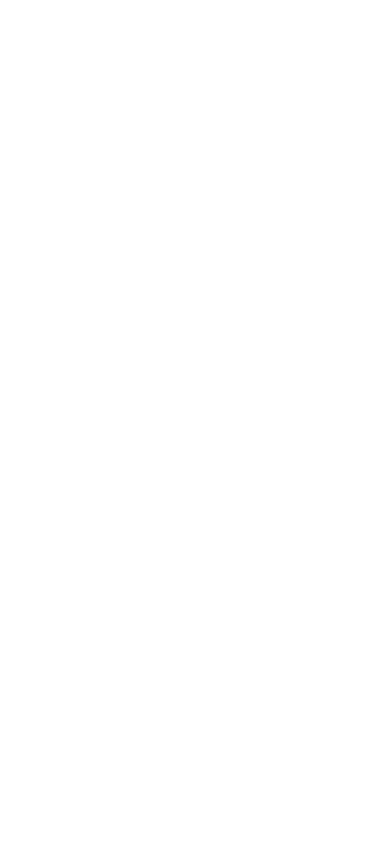
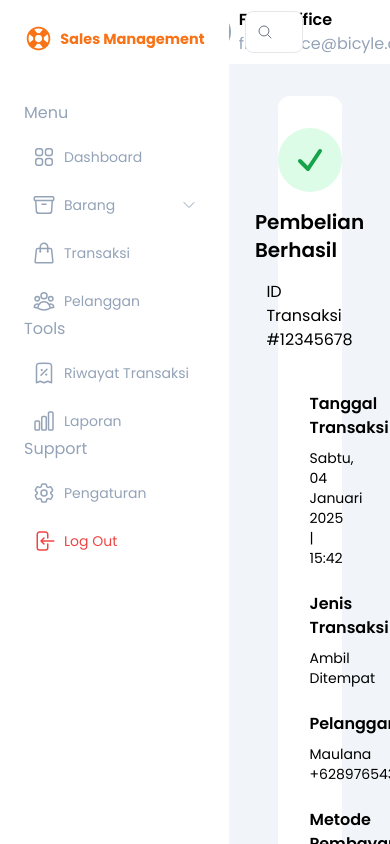
Before and after one commit to wahyusetiadi/FE_TransaksiSepeda, a React (Vite) app: page /transaksi/pembayaran in a window 390 px wide. Before the commit this address had no page. Built offline with nearby package versions, Linux system fonts and the light colour scheme.

Commit message:
refactor, feact: refactor ContentLayout change responsive, add feature cetak struk

```diff
--- a/src/App.jsx
+++ b/src/App.jsx
@@ -9,12 +9,13 @@ import { ItemsPage } from "./pages/items";
 import { AddItems } from "./pages/items/AddItems";
 import { EditItems } from "./pages/items/EditItems";
 import { AddTransactions } from "./pages/Transactions/addTransactions";
+import { Payment } from "./pages/Transactions/Payment";
 
 function App() {
   const [count, setCount] = useState(0);
 
   return (
-    <div className="bg-slate-100">
+    <div className="bg-slate-100 w-full">
       <BrowserRouter>
         <Routes>
           <Route path="/" element={<Auth />} />
@@ -24,6 +25,7 @@ function App() {
           <Route path="/barang/edit-barang/:idBarang" element={<EditItems />} />
           <Route path="/transaksi" element={<Transactions />} />
           <Route path="/transaksi/tambah-transaksi" element={<AddTransactions />} />
+          <Route path="/transaksi/pembayaran" element={<Payment />} />
         </Routes>
       </BrowserRouter>
     </div>
--- a/src/components/molecules/Card/index.jsx
+++ b/src/components/molecules/Card/index.jsx
@@ -3,7 +3,7 @@ import React from "react";
 
 export const Card = ({ title, number, info, percentInfo, icon, colorPercent }) => {
   return (
-    <button className="xl:w-auto 2xl:w-[255px] flex flex-col gap-2 justify-center h-[121px] px-6 py-6 bg-slate-100 text-left rounded-2xl focus:bg-[#222222] focus:text-white">
+    <button className=" w-[255px] flex flex-col gap-2 justify-center h-[121px] px-6 py-6 bg-slate-100 text-left rounded-2xl focus:bg-[#222222] focus:text-white text-nowrap">
       <div className="w-full flex text-nowrap">
         <p className="text-sm">{title}</p>
         <div className="w-full flex justify-end pr-2">
--- a/src/components/molecules/SearchField/index.jsx
+++ b/src/components/molecules/SearchField/index.jsx
@@ -3,7 +3,7 @@ import { MagnifyingGlassIcon } from "@heroicons/react/24/outline";
 
 export const SeacrhField = ({ serachQuery, onSearchChange}) => {
   return (
-    <div className="w-[400px] flex flex-col justify-center">
+    <div className="w-auto flex flex-col justify-center">
       <div className="relative">
         <input
           type="text"
--- a/src/components/organisms/ContentLayout/index.jsx
+++ b/src/components/organisms/ContentLayout/index.jsx
@@ -5,17 +5,16 @@ import { TopBar } from "../TopBar";
 export const ContentLayout = ({ children }) => {
   return (
     <div className="w-full flex h-screen">
-      {/* Sidebar yang bisa di-scroll jika konten lebih besar dari layar */}
-      <SideBar className="fixed top-0 left-0 h-full overflow-y-auto" />
+      <div className="w-auto">
+        <SideBar />
+      </div>
 
-      <div className="flex flex-col w-full">
-        {/* TopBar yang tidak bisa di-scroll */}
-        <TopBar className="fixed top-0 left-0 w-full z-10 bg-white" />
-
-        {/* Area konten yang bisa digulirkan */}
-        <div className="xl:w-[1080px] 2xl:w-[1116px] h-full overflow-y-auto p-8">
+      <div className="flex flex-col w-full overflow-hidden">
+        <div className="w-full">
+          <TopBar />
+        </div>
+        <div className=" h-full overflow-y-auto p-8 xl:p-6">
           <div className="w-full h-auto rounded-lg bg-white">{children}</div>
-          {/* <div className="w-full h-[150px] bg-red-500 sticky z-50 bottom-0 right-0 -pb-10"></div> */}
         </div>
       </div>
     </div>
--- a/src/components/organisms/SideBar/index.jsx
+++ b/src/components/organisms/SideBar/index.jsx
@@ -27,7 +27,7 @@ export const SideBar = () => {
   };
 
   return (
-    <div className="xl:w-[276px] h-screen bg-white text-slate-400 p-6 text-lg overflow-y-auto no-scrollbar">
+    <div className="xl:w-[276px] static h-screen bg-white text-slate-400 p-6 text-lg overflow-y-auto no-scrollbar">
       <div className="sticky top-0 left-0 bg-white">
         <img
           src={Logo2}
--- a/src/components/organisms/TableData/index.jsx
+++ b/src/components/organisms/TableData/index.jsx
@@ -157,7 +157,7 @@ export const TableData = ({
           <SearchSet onSearchChange={handleSearchChange} />
         </div>
       )}
-      <div className="mt-4 px-4 rounded-lg overflow-x-auto">
+      <div className="mt-4 rounded-lg overflow-x-auto">
         <table
           border="1"
           cellPadding="8"
--- a/src/pages/Dashboard/index.jsx
+++ b/src/pages/Dashboard/index.jsx
@@ -8,6 +8,7 @@ import {
 } from "@heroicons/react/24/outline";
 import { TableData } from "../../components/organisms/TableData";
 import { getTransaksi } from "../../api/api";
+import './style.css';
 
 export const Dashboard = () => {
   const [transaksi, setTransaksi] = useState([]);
@@ -136,7 +137,7 @@ export const Dashboard = () => {
 
         <hr className="mx-6" />
         {/* CONTENT */}
-        <div className="px-6 py-4 w-full flex gap-4">
+        <div className="px-6 py-4 w-full flex gap-4 xl:gap-2 xl:px-4">
           <Card
             title="Total Pendapatan"
             number="Rp. 15.000.000"
@@ -171,13 +172,13 @@ export const Dashboard = () => {
           />
         </div>
 
-        <div className="w-full flex gap-4 px-6">
+        <div className="w-full flex gap-4 px-6 xl:px-4 xl:gap-2">
           <div className="w-full h-[320px] border-2 rounded-lg"></div>
 
           <div className="w-full h-[320px] border-2 rounded-lg"></div>
         </div>
 
-        <div className="px-6 py-4">
+        <div className="px-6 py-4 xl:px-4">
           {/* Tampilkan transaksi dalam tabel */}
           <TableData
             data={transaksi}
--- /dev/null
+++ b/src/pages/Dashboard/style.css
@@ -0,0 +1,7 @@
+.no-scrollbar {
+    scrollbar-width: none; /* Firefox */
+  }
+
+  .no-scrollbar::-webkit-scrollbar {
+    display: none; /* Chrome, Safari, Edge */
+  }
--- /dev/null
+++ b/src/pages/Transactions/Payment/index.jsx
@@ -0,0 +1,111 @@
+import React from "react";
+import { ContentLayout } from "../../../components/organisms/ContentLayout";
+import { CheckIcon } from "@heroicons/react/24/outline";
+import { PhotoIcon } from "@heroicons/react/24/solid";
+
+export const Payment = () => {
+  return (
+    <div>
+      <ContentLayout>
+        <div className="w-full flex items-center justify-center bg-slate-100">
+          <div className="w-1/2 flex flex-col bg-white rounded-xl p-8 gap-10">
+            <div className="w-full flex flex-col gap-4 items-center justify-center">
+              <div className="w-16 h-16 rounded-full bg-green-100 flex items-center justify-center">
+                <CheckIcon className="text-green-600 size-8" style={{ strokeWidth: 3 }} />
+              </div>
+              <h1 className="text-xl font-bold">Pembelian Berhasil</h1>
+              <p className="text-base">ID Transaksi #{"12345678"}</p>
+            </div>
+
+            <div className="text-base">
+              <ul className="w-full flex flex-col gap-6">
+                <li className="flex flex-col gap-2">
+                  <h1 className="font-bold">Tanggal Transaksi</h1>
+                  <p className="text-sm">
+                    {"Sabtu"}, {"04 Januari 2025"} | {"15:42"}
+                  </p>
+                </li>
+                <li className="flex flex-col gap-2">
+                  <h1 className="font-bold">Jenis Transaksi</h1>
+                  <p className="text-sm">{"Ambil Ditempat"}</p>
+                </li>
+                <li className="flex flex-col gap-2">
+                  <h1 className="font-bold">Pelanggan</h1>
+                  <p className="text-sm">
+                    {"Maulana"} {"+6289765431201"}
+                  </p>
+                </li>
+                <li className="flex flex-col gap-2">
+                  <h1 className="font-bold">Metode Pembayaran</h1>
+                  <div className="flex gap-2">
+                    <p className="text-sm">{"Transfer"}</p>
+                    <div className="w-full flex gap-2 font-semibold text-orange-600 items-center justify-start">
+                      <PhotoIcon className="size-4" />
+                      <p className="text-sm">Bukti Pembayaran</p>
+                    </div>
+                  </div>
+                </li>
+              </ul>
+            </div>
+
+            <div className="w-full flex flex-col gap-6">
+              <h1 className="font-bold text-xl">Daftar Pesanan</h1>
+
+              <div className="w-full flex items-center justify-start gap-2">
+                <img
+                  src=""
+                  alt=""
+                  className="w-28 h-28 rounded-lg bg-slate-200"
+                />
+
+                <div className="text-base text-start">
+                  <h1 className="font-bold">{"MTB Explorer 500"}</h1>
+                  <p className="text-sm font-medium">{"x1"}</p>
+                  <p className="font-semibold">{"Rp5.500.000"}</p>
+                </div>
+              </div>
+
+              <div className="">
+                <ul className="w-full flex flex-col gap-3 font-semibold text-sm">
+                  <li>
+                    <div className="w-full flex justify-between">
+                      <p className="font-normal text-[#334155]">Subtotal</p>
+                      <p>Rp{"5.500.000"}</p>
+                    </div>
+                  </li>
+                  <li>
+                    <div className="w-full flex justify-between">
+                      <p className="font-normal text-[#334155]">Pengiriman</p>
+                      <p>Rp{"50.000"}</p>
+                    </div>
+                  </li>
+                  <li>
+                    <div className="w-full flex justify-between">
+                      <p className="font-normal text-[#334155]">Diskon {"(5%)"}</p>
+                      <p>-Rp{"100.000"}</p>
+                    </div>
+                  </li>
+                  <li>
+                    <hr />
+                  </li>
+                  <li>
+                    <div className="w-full flex justify-between">
+                      <h1 className="text-lg">{"Total"}</h1>
+                      <h1 className="text-lg">Rp{"5.450.000"}</h1>
+                    </div>
+                  </li>
+                </ul>
+              </div>
+            </div>
+
+            <div className="">
+              <button className="w-full rounded-full bg-orange-600 py-4 px-10 font-semibold text-base text-white">
+                Kembali Transaksi
+              </button>
+            </div>
+          </div>
+        </div>
+      </ContentLayout>
+    </div>
+  );
+};
```
Also changed, not shown: src/pages/Transactions/addTransactions/index.jsx (+16 -5 lines).
